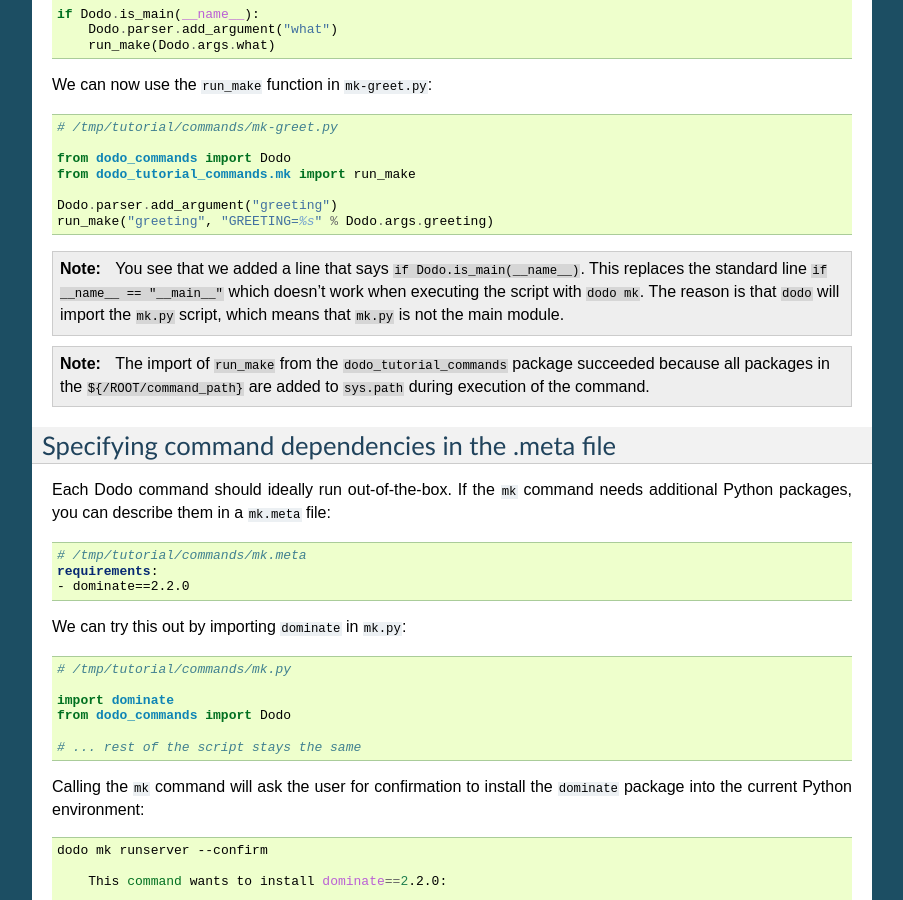
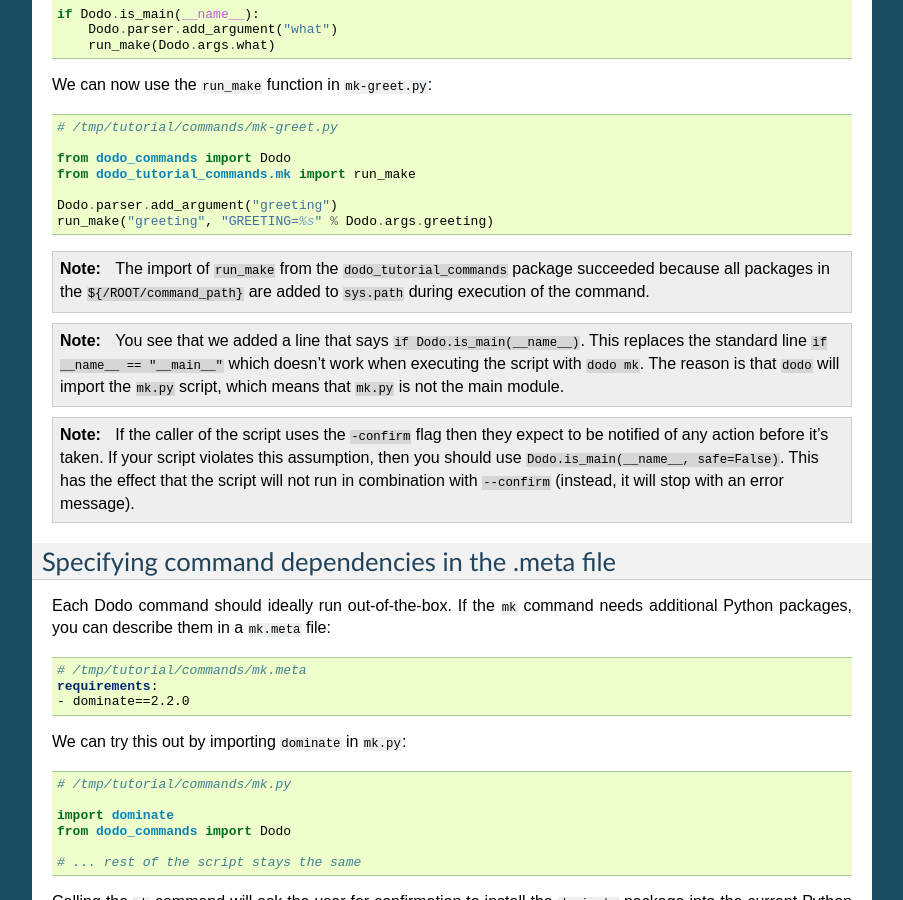
Before and after one commit to mnieber/dodo-commands, a Sphinx documentation site: the page built from doc/tutorial/part_3_project_specific_sets_of_aliases.rst, in a window 1280 px wide and 900 px high, scrolled down 3218 px. Shown: the whole window, without its empty margins (198-1101 px from the left). Built offline with Sphinx 7.4.7, drawn with Linux system fonts in a browser that asks for light colours.

Commit message:
Update docs

```diff
--- a/doc/tutorial/part_3_project_specific_sets_of_aliases.rst
+++ b/doc/tutorial/part_3_project_specific_sets_of_aliases.rst
@@ -227,6 +227,12 @@ We can now use the ``run_make`` function in ``mk-greet.py``:
 
 .. note::
 
+  The import of ``run_make`` from the ``dodo_tutorial_commands`` package succeeded because all
+  packages in the ``${/ROOT/command_path}`` are added to ``sys.path`` during execution of the
+  command.
+
+.. note::
+
   You see that we added a line that says ``if Dodo.is_main(__name__)``. This replaces the standard line
   ``if __name__ == "__main__"`` which doesn't work when executing the script with ``dodo mk``. The reason
   is that ``dodo`` will import the ``mk.py`` script, which means that
@@ -234,9 +240,10 @@ We can now use the ``run_make`` function in ``mk-greet.py``:
 
 .. note::
 
-  The import of ``run_make`` from the ``dodo_tutorial_commands`` package succeeded because all
-  packages in the ``${/ROOT/command_path}`` are added to ``sys.path`` during execution of the
-  command.
+  If the caller of the script uses the ``-confirm`` flag then they expect to be notified of any
+  action before it's taken. If your script violates this assumption, then you should use
+  ``Dodo.is_main(__name__, safe=False)``. This has the effect that the script will not run in combination
+  with ``--confirm`` (instead, it will stop with an error message).
 
 
 Specifying command dependencies in the .meta file
```
Also changed, not shown: doc/index.rst (+11 -26 lines).
